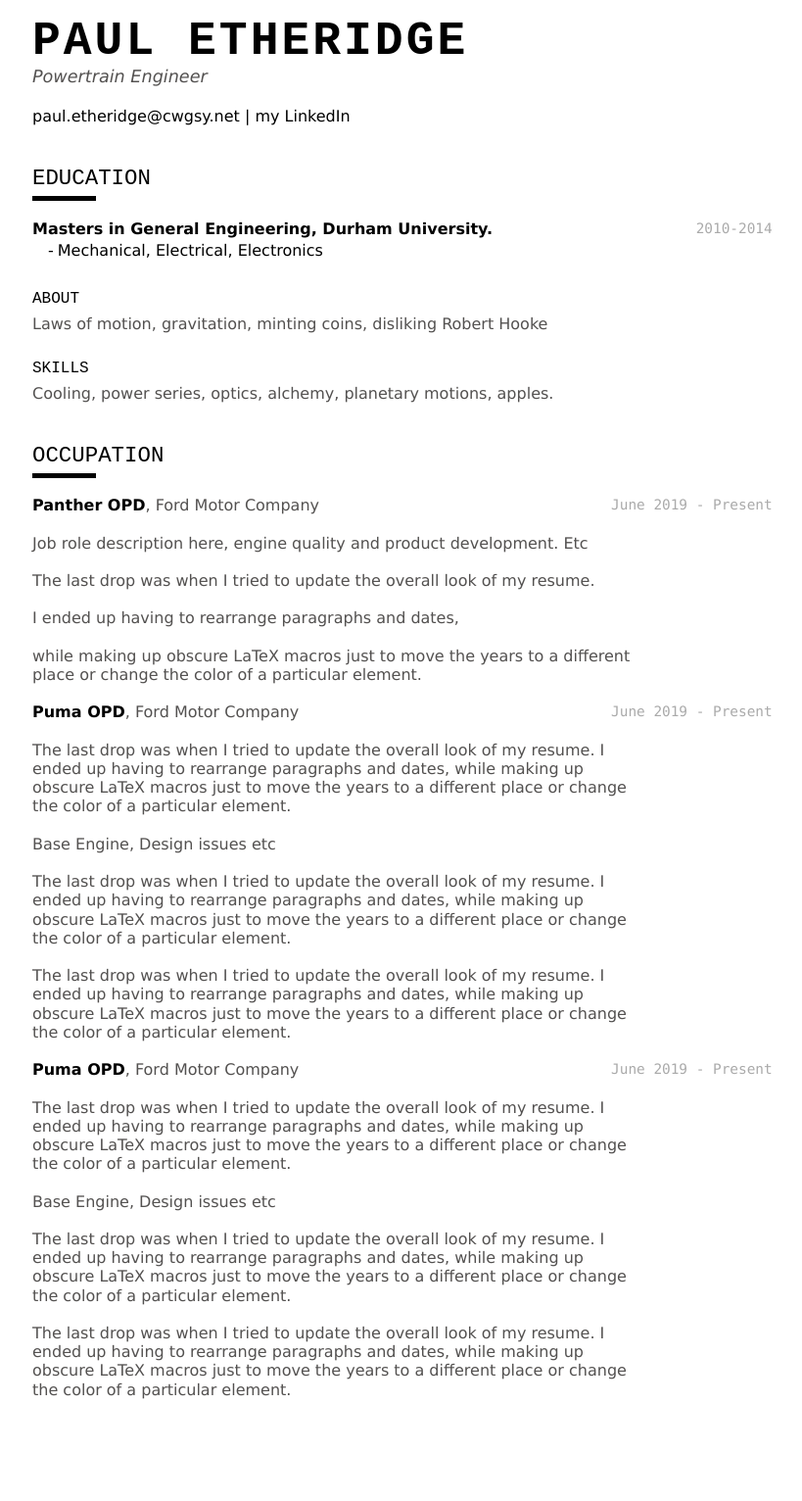
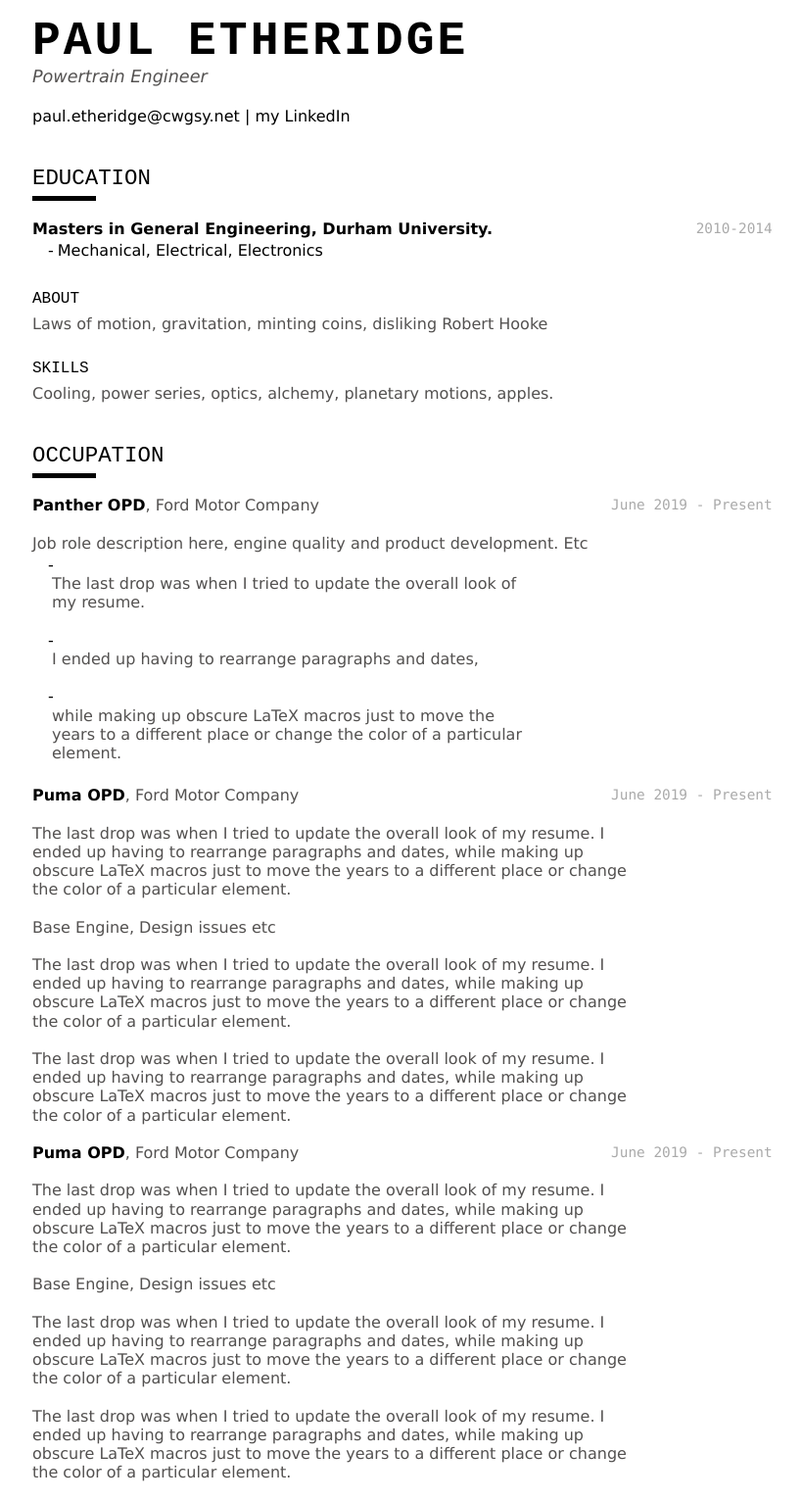
Before and after one commit to elipapa/markdown-cv, a Jekyll site: the page built from index.md, in a window 1280 px wide. Shown: the whole page at 98% size, without its empty margins (223-1042 px from the left). Built offline with Jekyll 4.4.1, drawn with Linux system fonts in a browser that asks for light colours; before the commit the page ends 1447 px from its top, so only the background shows below that.

```diff
--- a/index.md
+++ b/index.md
@@ -31,11 +31,11 @@ __Panther OPD__, Ford Motor Company
 
 Job role description here, engine quality and product development. Etc
 
-The last drop was when I tried to update the overall look of my resume.
+- The last drop was when I tried to update the overall look of my resume.
 
-I ended up having to rearrange paragraphs and dates,
+- I ended up having to rearrange paragraphs and dates,
 
-while making up obscure LaTeX macros just to move the years to a different place
+- while making up obscure LaTeX macros just to move the years to a different place
 or change the color of a particular element.
 
 
```
